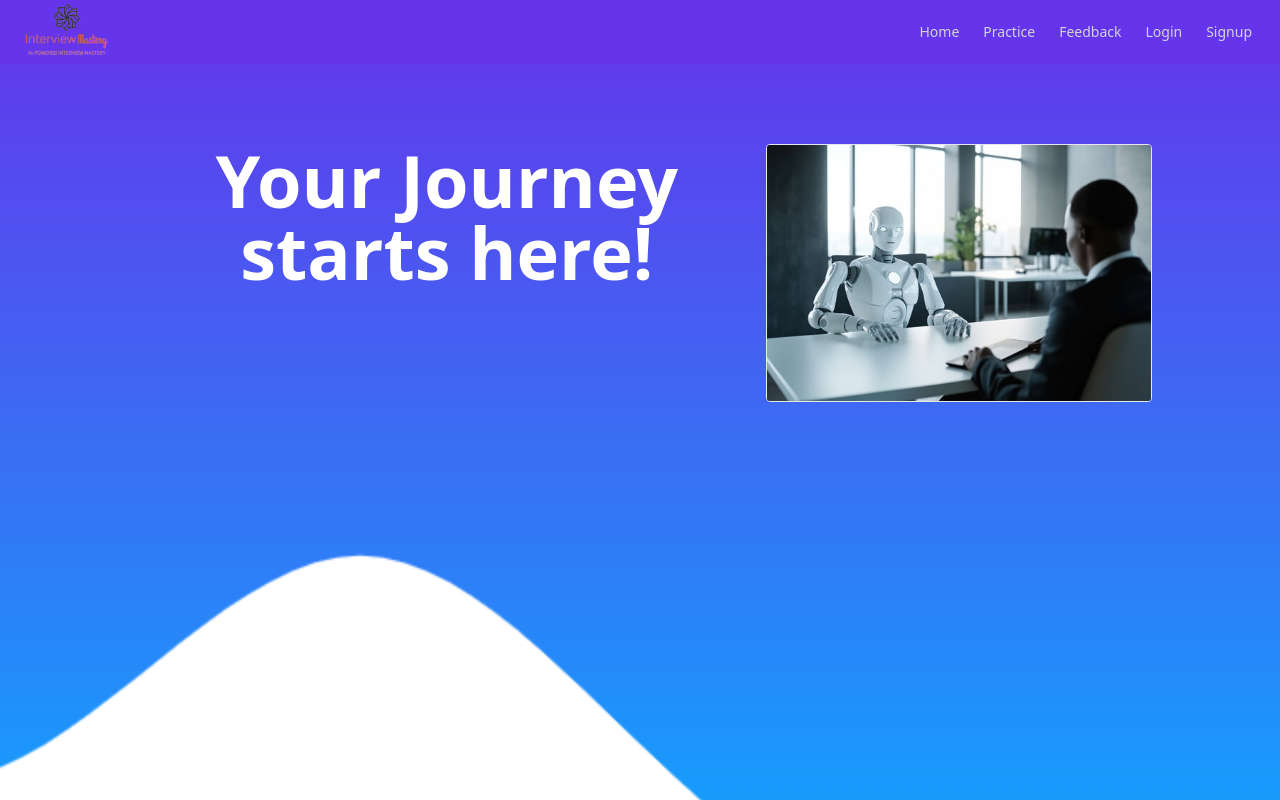
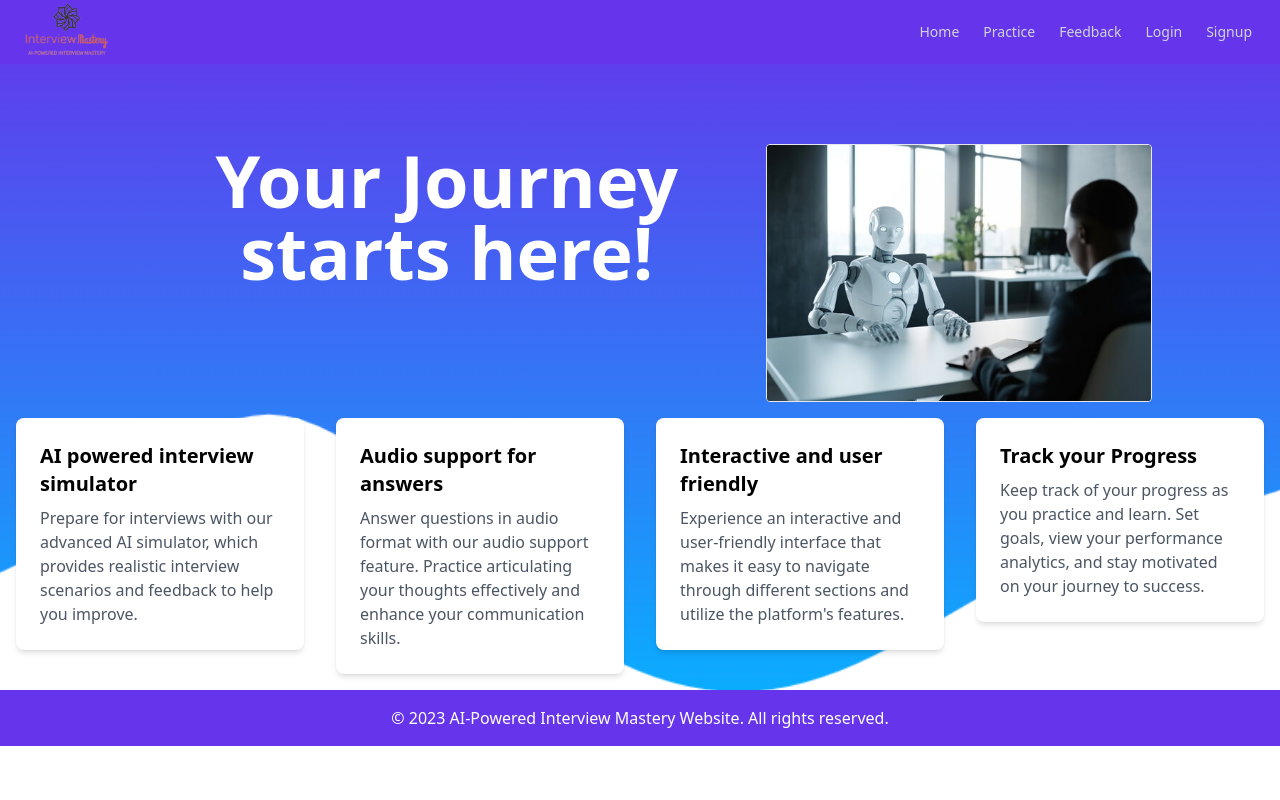
Before and after one commit to NainaPremani/innov8, a React (Vite) app in the folder frontend/: page /feedback in a window 1280 px wide. Shown: the top 800 px of the page. Built offline with nearby package versions, Linux system fonts and the light colour scheme.

Commit message:
featrues cards added

```diff
--- a/frontend/src/pages/Feedback.jsx
+++ b/frontend/src/pages/Feedback.jsx
@@ -1,7 +1,16 @@
 import mainimg from "../assets/ai-interview.jpg";
 const Feedback = () => {
+  const FeatureCard = ({ title, description }) => {
     return (
-    <div className=" min-h-screen flex justify-center mt-20">
+      <div className="bg-white rounded-lg shadow-md p-6">
+        <h3 className="text-xl font-bold mb-2">{title}</h3>
+        <p className="text-gray-600">{description}</p>
+      </div>
+    );
+  };
+  return (
+    <div>
+      <div className=" flex justify-center mt-20">
         <div className="flex w-4/5">
           <div>
             <h1 className="text-7xl font-bold text-center text-white">
@@ -17,6 +26,35 @@ const Feedback = () => {
           </div>
         </div>
       </div>
+      <div>
+        <div className="flex flex-wrap justify-center">
+          <div className="w-full md:w-1/2 lg:w-1/4 p-4">
+            <FeatureCard
+              title="AI powered interview simulator"
+              description="Prepare for interviews with our advanced AI simulator, which provides realistic interview scenarios and feedback to help you improve."
+            />
+          </div>
+          <div className="w-full md:w-1/2 lg:w-1/4 p-4">
+            <FeatureCard
+              title="Audio support for answers"
+              description="Answer questions in audio format with our audio support feature. Practice articulating your thoughts effectively and enhance your communication skills."
+            />
+          </div>
+          <div className="w-full md:w-1/2 lg:w-1/4 p-4">
+            <FeatureCard
+              title="Interactive and user friendly"
+              description="Experience an interactive and user-friendly interface that makes it easy to navigate through different sections and utilize the platform's features."
+            />
+          </div>
+          <div className="w-full md:w-1/2 lg:w-1/4 p-4">
+            <FeatureCard
+              title="Track your Progress"
+              description="Keep track of your progress as you practice and learn. Set goals, view your performance analytics, and stay motivated on your journey to success."
+            />
+          </div>
+        </div>
+      </div>
+    </div>
   );
 };
 
```
Also changed, not shown: frontend/src/components/Test.jsx (+1 -15 lines). Lines whose indentation alone changed are shown as unchanged.
